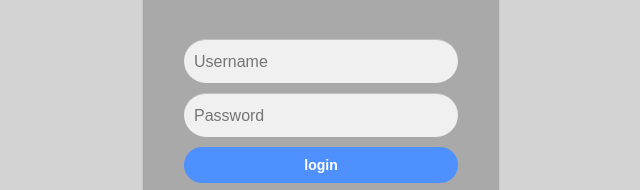
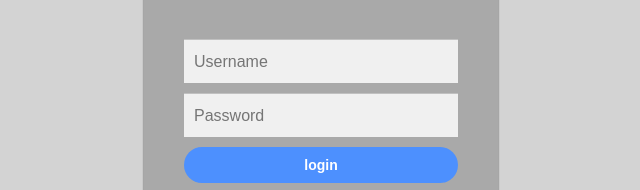
Before and after one commit to ravindrasoma1234/login_page-main, a plain HTML site: page index.html in a window 1280 px wide. Shown: the part 201-391 px from the top of the page, 319-959 px from the left. Drawn offline with Linux system fonts and the light colour scheme.

Commit message:
same changes

```diff
--- a/style.css
+++ b/style.css
@@ -41,7 +41,7 @@ body{
   border: 0px solid rgb(240, 240, 240);
   border-top: 1px solid #c0c0c0;
   padding: 10px;
-  border-radius: 1.5em;
+  /* border-radius: 1.5em; */
   border-bottom: none;
   box-sizing: border-box;
 }
```
Also changed, not shown: 1 other file.
